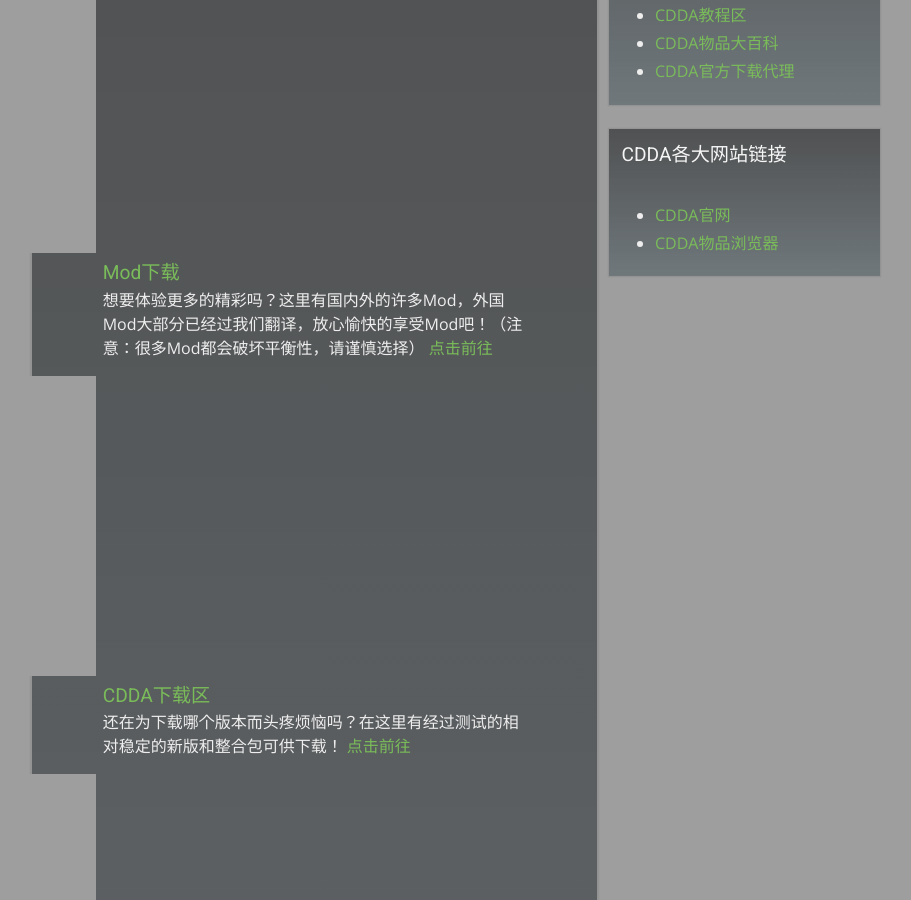
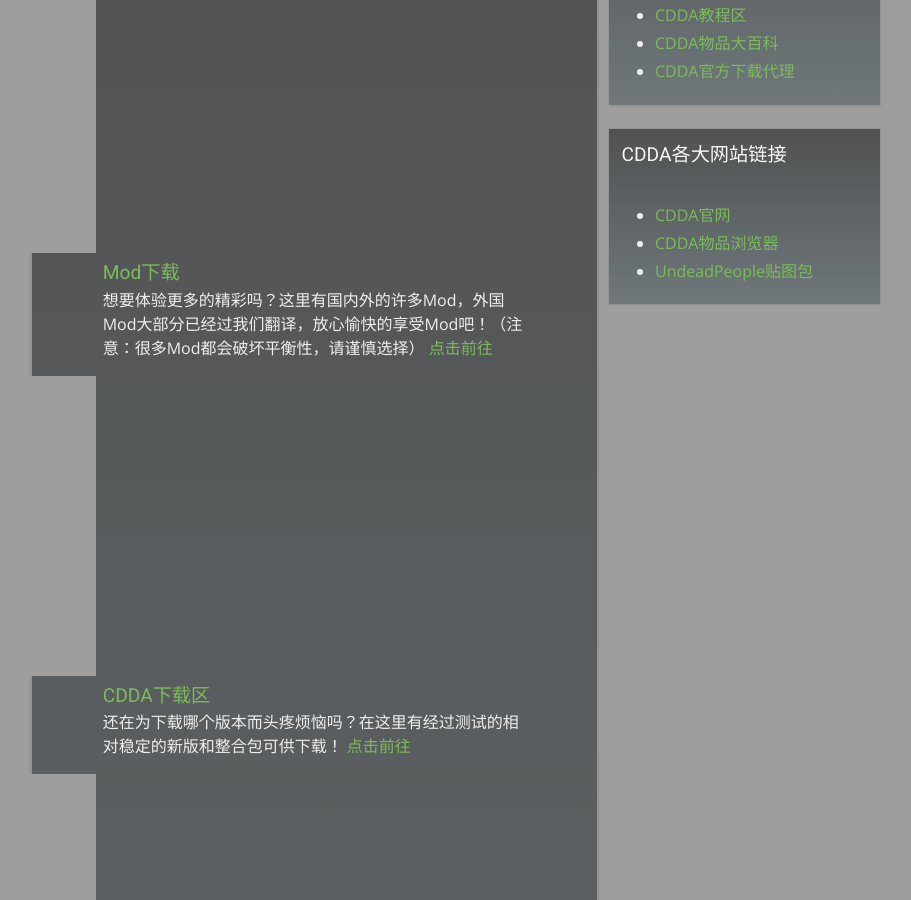
Before and after one commit to cdda-base/mainpage-cn, a Jekyll site: the page built from index.html, in a window 1280 px wide and 900 px high, scrolled down 335 px. Shown: the whole window, without its empty margins (184-1095 px from the left). Built offline with Jekyll 4.4.1, drawn with Linux system fonts in a browser that asks for light colours; the list of posts is cut into pages by our own code; comment, search, counter and statistics services are not loaded.

Commit message:
Update default.html

```diff
--- a/_layouts/default.html
+++ b/_layouts/default.html
@@ -95,6 +95,9 @@
                     <li>
                       <a href="https://cdda-trunk.aloxaf.cn/">CDDA物品浏览器</a>
                     </li>
+                    <li>
+                      <a href="https://github.com/SomeDeadGuy/UndeadPeopleTileset/">UndeadPeople贴图包</a>
+                    </li>
 		  </ul>
                 </div>
               </div>
```
